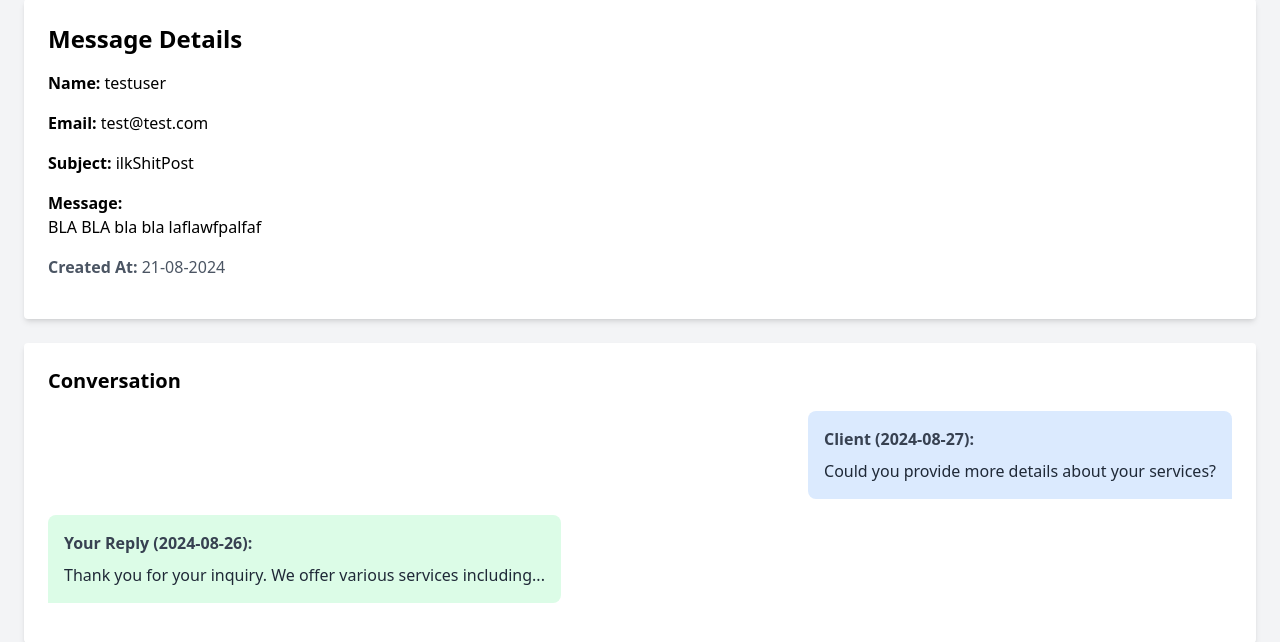
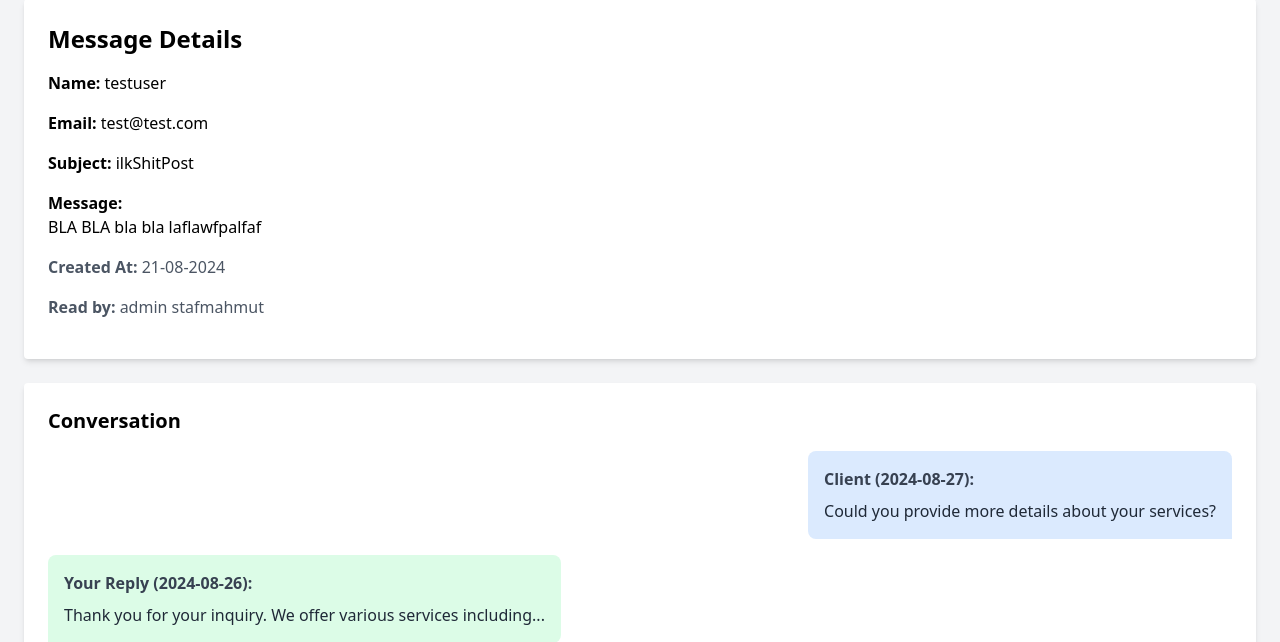
Before and after one commit to osmnr/django-practice, a Django app: page /contactUs/detail/1/ in a window 1280 px wide. Shown: the part 97-739 px from the top of the page. Run offline with Django 5.2, Linux system fonts and the light colour scheme; a user stored in the database is signed in; data comes from the database, SQL or seed files in the repository; both versions use the stored data as it was after the commit; some libraries are stand-ins or nearby versions.

Commit message:
ContactUs inprogress

```diff
--- a/contactUs/admin.py
+++ b/contactUs/admin.py
@@ -1,6 +1,7 @@
 from django.contrib import admin
-from .models import contactMessage
+from .models import contactMessage, MessageReadByUser
 
 
 # Register your models here.
 admin.site.register(contactMessage)
+admin.site.register(MessageReadByUser)
--- a/contactUs/models.py
+++ b/contactUs/models.py
@@ -1,5 +1,5 @@
 from django.db import models
-
+from django.contrib.auth.models import User
 
 # Create your models here.
 class contactMessage(models.Model):
@@ -11,3 +11,12 @@ class contactMessage(models.Model):
 
     def __str__(self):
         return self.subject
+
+
+
+class MessageReadByUser(models.Model):
+    messageId = models.ForeignKey(contactMessage,on_delete=models.CASCADE)
+    read_userId = models.ForeignKey(User, on_delete= models.CASCADE)
+
+    def __str__(self):
+        return f"{self.messageId}-{self.read_userId}"
--- a/contactUs/views.py
+++ b/contactUs/views.py
@@ -1,6 +1,6 @@
 from django.shortcuts import render, redirect
 from django.contrib.auth.decorators import login_required
-from .models import contactMessage
+from .models import contactMessage, MessageReadByUser
 from django.contrib import messages
 from django.contrib.auth.models import User
 from django.core.paginator import Paginator
@@ -40,25 +40,36 @@ def contactUs(request):
 def contactList(request):
     if request.user.is_staff:
         contactMessageList = contactMessage.objects.all()
+        messagesMyUserSaw = MessageReadByUser.objects.filter(read_userId=request.user.id)
+        listOfMessages = [item.messageId for item in messagesMyUserSaw]
         paginator = Paginator(contactMessageList, 5)
         pageNum = request.GET.get('page')
         filteredMessageList = paginator.get_page(pageNum)
         data = {
             'filteredMessageList':filteredMessageList,
+            'listOfMessages':listOfMessages,
         }
     else:
         return redirect('home:home')
     return render(request,"contactUs/contactList.html",data)
 
+
 def contactUsDetail(request,id):
     if request.user.is_staff:
         try:
             contactUsMessage = contactMessage.objects.get(pk=id)
-            data = {
-                'contactUsMessage':contactUsMessage
-            }
+            try:
+                a = MessageReadByUser.objects.get(messageId=id, read_userId=request.user.id)
+            except MessageReadByUser.DoesNotExist:
+                a = MessageReadByUser(messageId=contactUsMessage, read_userId=request.user)
+                a.save()
         except contactMessage.DoesNotExist:
             return redirect('contactUs:contactList')
+        readByUserList = MessageReadByUser.objects.filter(messageId=id)
+        data = {
+                'contactUsMessage':contactUsMessage,
+                'readByUserList':readByUserList,
+            }
     else:
         return redirect('home:home')
     return render(request,"contactUs/contactDetail.html",data)
--- a/templates/contactUs/contactDetail.html
+++ b/templates/contactUs/contactDetail.html
@@ -28,6 +28,11 @@
       <div class="mb-4 text-gray-600">
         <strong>Created At:</strong> {{contactUsMessage.createdAt | date:'d-m-Y'}}
       </div>
+      <div class="mb-4 text-gray-600">
+        <strong>Read by:</strong> {% for user in readByUserList %}<span>{{user.read_userId.username}}</span> {% endfor%}
+      </div>
+
+
     </div>
 
     <!-- Conversation Section -->
--- a/templates/contactUs/contactList.html
+++ b/templates/contactUs/contactList.html
@@ -15,10 +15,15 @@
     <ul>
         {% for item in filteredMessageList%}
       <!-- Example item -->
+       {% if item in listOfMessages %}
       <li class="mb-2 p-4 bg-white rounded shadow-md border-l-4 border-green-400">
+        {%else %}
+        <li class="mb-2 p-4 bg-white rounded shadow-md border-l-4 border-red-400">
+        {%endif%}
         <div class="text-lg font-semibold"><a href="{% url 'contactUs:contactUsDetail' item.id %}" >{{item.subject}}</a></div>
         <div class="text-gray-600">Created on: <span class="font-medium">{{item.createdAt | date:'d-m-Y'}}</span></div>
       </li>
+
         {% endfor%}
 
       <!-- Repeat the above li for each item, add 'border-green-400' to the border for new items -->
```
Also changed, not shown: contactUs/migrations/0002_messagereadbyuser.py (added), db.sqlite3, 1 other file.
